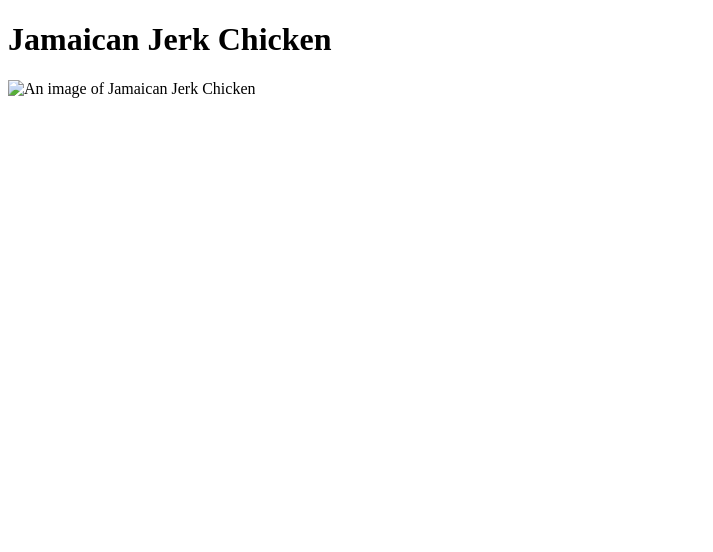
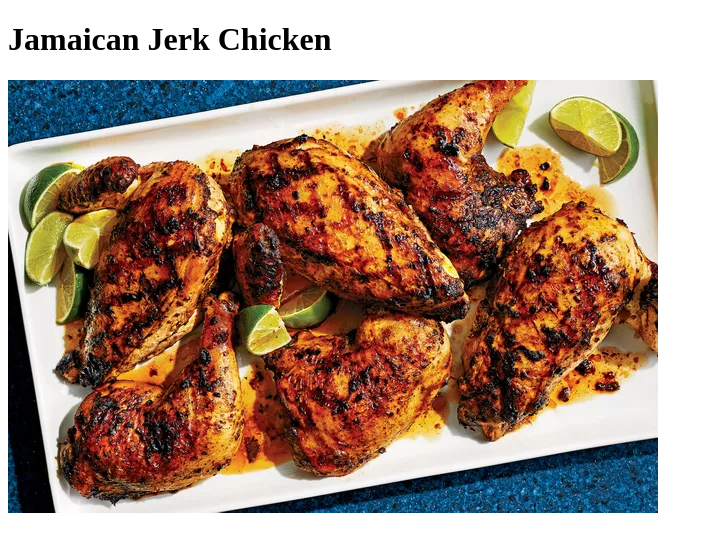
Before and after one commit to Blakstar26/odin-recipes, a plain HTML site: page recipes/jerkchicken.html in a window 1280 px wide. Shown: the whole page, without its empty margins (0-713 px from the left). Drawn offline with Linux system fonts and the light colour scheme.

Commit message:
Update jerkchicken.html with correct image src link

```diff
--- a/recipes/jerkchicken.html
+++ b/recipes/jerkchicken.html
@@ -7,6 +7,6 @@
 
     <body>
         <h1>Jamaican Jerk Chicken</h1>
-        <img src="image/jerk-chicken.jpg" alt="An image of Jamaican Jerk Chicken">
+        <img src="images/jerk-chicken.jpg" alt="An image of Jamaican Jerk Chicken">
     </body>
 </html>
```
